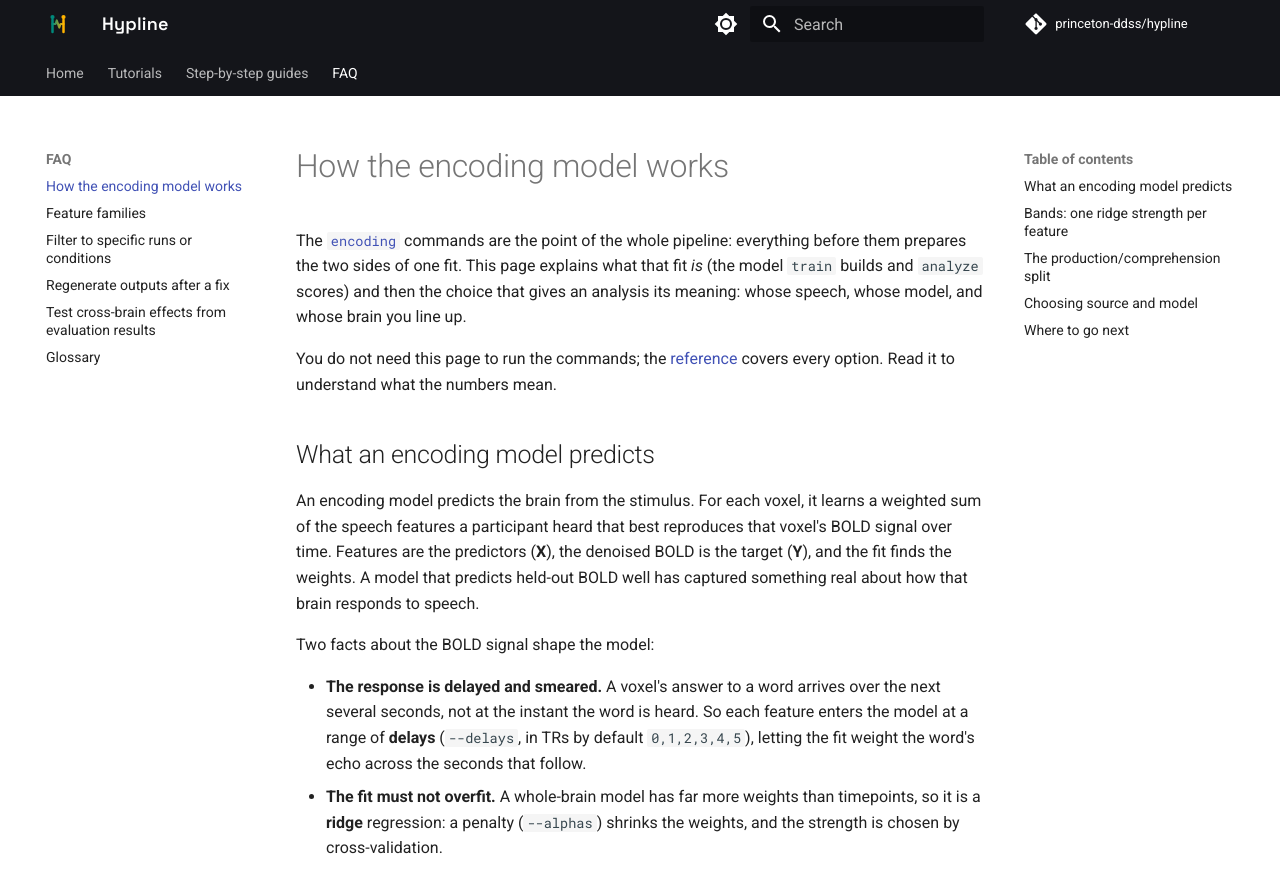
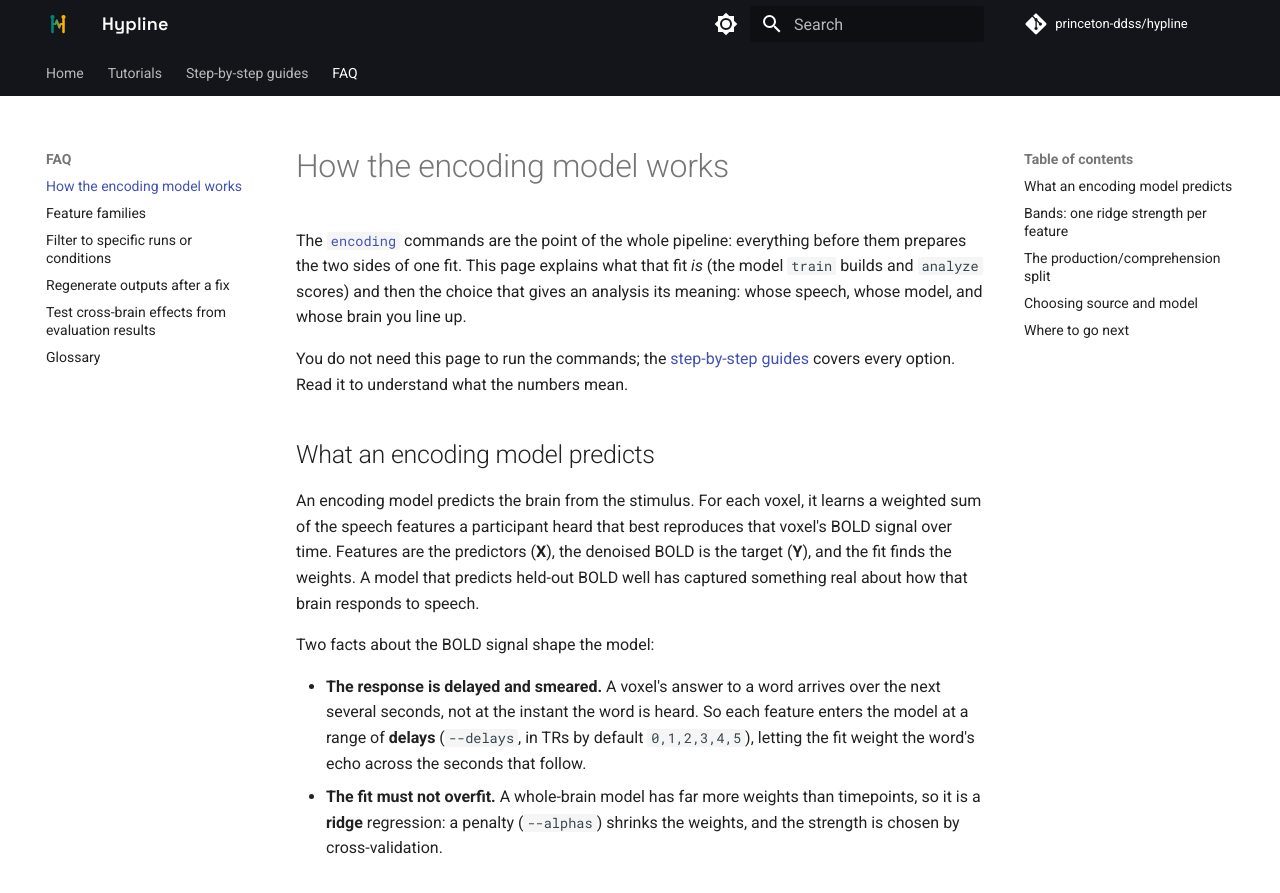
Before and after one commit to princeton-ddss/hypline, an MkDocs documentation site: the page built from docs/mkdocs/FAQ/how-encoding-works.md, in a window 1280 px wide and 900 px high. Shown: the top 893 px of the window. Built offline with MkDocs 1.6.1 and Material for MkDocs 9.7.7, drawn with Linux system fonts in a browser that asks for light colours; comment, search, counter and statistics services are not loaded; the version menu is left out.

Commit message:
Update links in how-encoding-works.md for accuracy

```diff
--- a/docs/mkdocs/FAQ/how-encoding-works.md
+++ b/docs/mkdocs/FAQ/how-encoding-works.md
@@ -1,12 +1,12 @@
 # How the encoding model works
 
-The [`encoding`](../reference/encoding.md) commands are the point of the whole
+The [`encoding`](../step-by-step/encoding.md) commands are the point of the whole
 pipeline: everything before them prepares the two sides of one fit. This page
 explains what that fit *is* (the model `train` builds and `analyze` scores) and
 then the choice that gives an analysis its meaning: whose speech, whose model,
 and whose brain you line up.
 
-You do not need this page to run the commands; the [reference](../reference/encoding.md)
+You do not need this page to run the commands; the [step-by-step guides](../step-by-step/encoding.md)
 covers every option. Read it to understand what the numbers mean.
 
 ## What an encoding model predicts
@@ -67,7 +67,7 @@
 Pass `--no-split` to fit one shared set of weights instead.
 
 This is worth keeping distinct from the roles you *score* on. The split is about
-how the model is *fit*; the [`prod`/`comp`/`both` roles](reading-an-eval.md#role-which-turns-were-scored)
+how the model is *fit*; the [`prod`/`comp`/`both` roles](../step-by-step/encoding-results.md#role-which-turns-were-scored)
 in an eval are about which rows are *scored* afterward. Both come from the same
 speaking turns, but they are separate mechanisms.
 
@@ -122,7 +122,7 @@
 ## Where to go next
 
 - **Read the scores an analysis produces** —
-  [Reading an encoding result](reading-an-eval.md).
-- **Every option in full** — the [`encoding` reference](../reference/encoding.md).
+  [Reading an encoding result](../step-by-step/encoding-results.md).
+- **Every option in full** — the [`encoding` guide](../step-by-step/encoding.md).
 - **See it run once** — the [tutorial](../tutorials/walkthrough.md) fits a model
   and scores it within and across brains.
```
